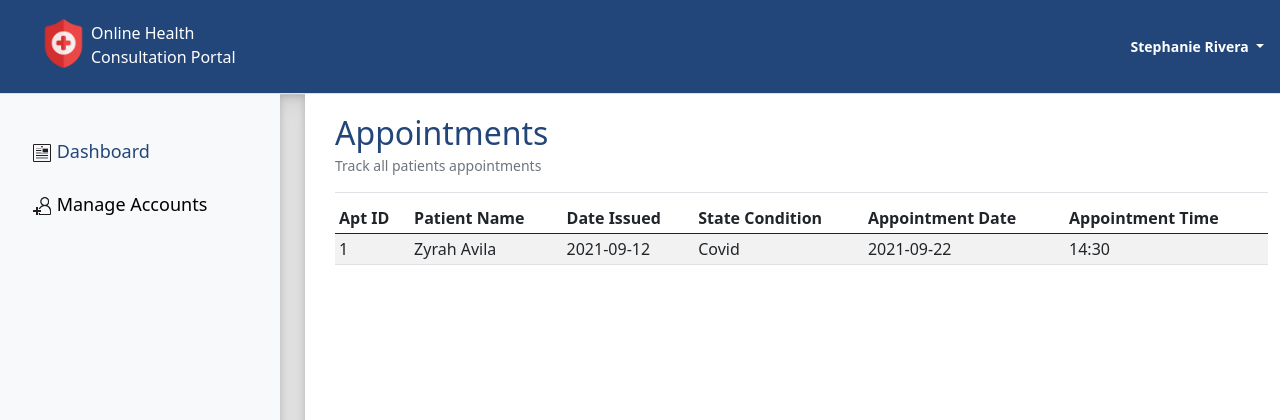
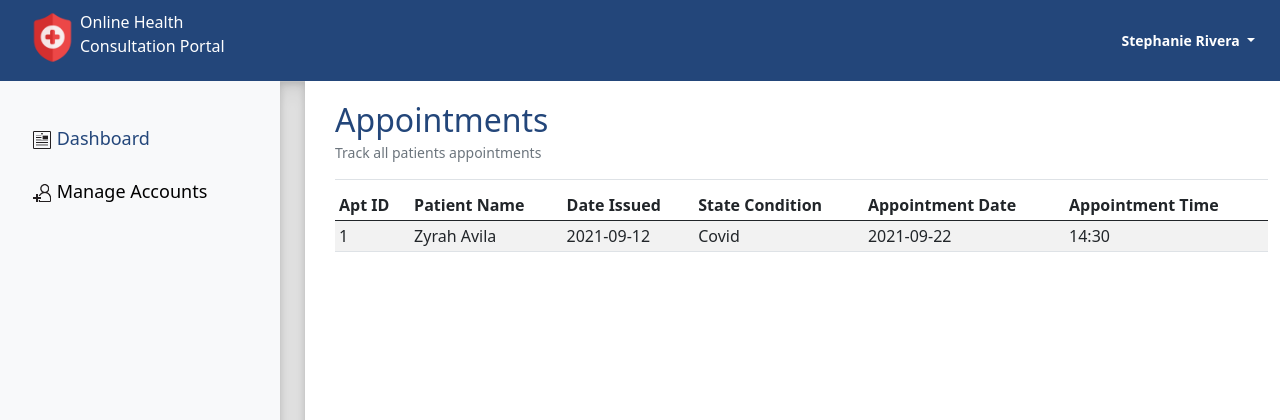
Before and after one commit to stephanieeurice/BrgyHealthCenter-Sys, a PHP site: page /admin_dashboard.php in a window 1280 px wide. Shown: the top 420 px of the page. Run offline with PHP 8.4, Linux system fonts and the light colour scheme; a user stored in the database is signed in; data comes from the database, SQL or seed files in the repository.

Commit message:
edited some styles

```diff
--- a/header.php
+++ b/header.php
@@ -3,12 +3,10 @@
 ?>
 
 
-  <header class="p-3 border-bottom" style="display: flex; background-color: #23467a; padding: 10px 5%; color: #ffffff;">
-    <div style="display: flex; flex: 1; cursor: pointer;font-size: 16px; margin: 0 20px 0 20px;">
-      <a href="patient_dashboard.php">
-        <img src="assets/logo/temp.png" alt="Website logo" height="55" style="margin-bottom: 6px; padding-right: 0">
-      </a>
-      <div style="margin-top: 5px; text-align: left; font-size: 16px; font-weight: 500;">
+  <header class="" style="display: flex; background-color: #23467a; padding: 10px 25px; color: #ffffff;">
+    <div style="display: flex; flex: 1; cursor: pointer;font-size: 16px; margin: 0 20px 0 0;">
+      <img src="assets/logo/temp.png" alt="Website logo" height="55" style="margin-bottom: 6px; padding-right: 0">
+      <div class="app-name">
         <span>Online Health</span><br>
         <span>Consultation Portal</span>
       </div>
@@ -22,7 +20,7 @@
         <li><a class="dropdown-item" href="#">Settings</a></li>
         <li><a class="dropdown-item" href="#">Profile</a></li>
         <li><hr class="dropdown-divider"></li>
-        <li  style="color:#23467a;"><a class="dropdown-item" href="login.php?logout">Sign out</a></li>
+        <li><a class="dropdown-item" href="login.php?logout">Logout</a></li>
       </ul>
     </div>
 
--- a/register.php
+++ b/register.php
@@ -9,8 +9,7 @@
     <link href="assets/css/bootstrap.min.css" rel="stylesheet">
     <link href="assets/custom/login.css" rel="stylesheet">
     <link href="assets/custom/heroes.css" rel="stylesheet">
-
-    <link rel="stylesheet" href="https://cdnjs.cloudflare.com/ajax/libs/font-awesome/4.7.0/css/font-awesome.min.css">
+    <link href="assets/css/brands.css" rel="stylesheet">
 
     <style>
 
@@ -85,7 +84,7 @@
                 <div class="app-buttons-reg"  >
                   Or register with:
                   <div style="padding-top: 5px;">
-                  <button class="facebook" style="padding: 0 20px 0 5px; margin-right: 5px; width: 140px;"><i class="fa fa-facebook-square" style="margin: 10px"></i><span>Facebook</span></button>
+                  <button class="facebook" style="padding: 0 20px 0 5px; margin-right: 5px; width: 140px;"><span class="fa-brands fa-facebook" style="margin: 10px"></span><span>Facebook</span></button>
                   <button class="google" style="padding: 0 20px 0 0; width: 140px; height: 42px;"><img src="assets/icons/google.png" alt="Google logo" width="17px" style="margin: 0 10px 3px 0"><span>Google</span></button>
 
                   </div>
```
